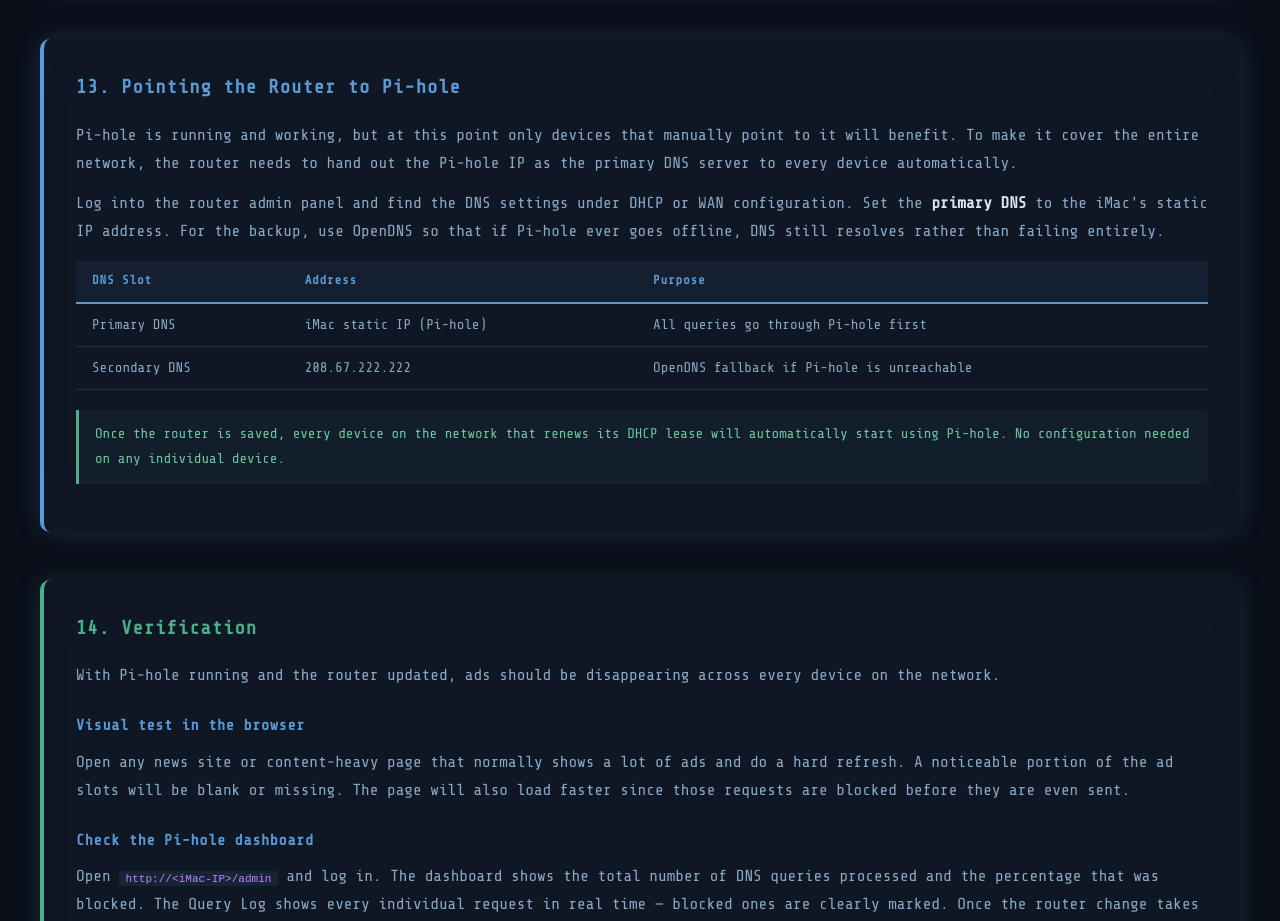
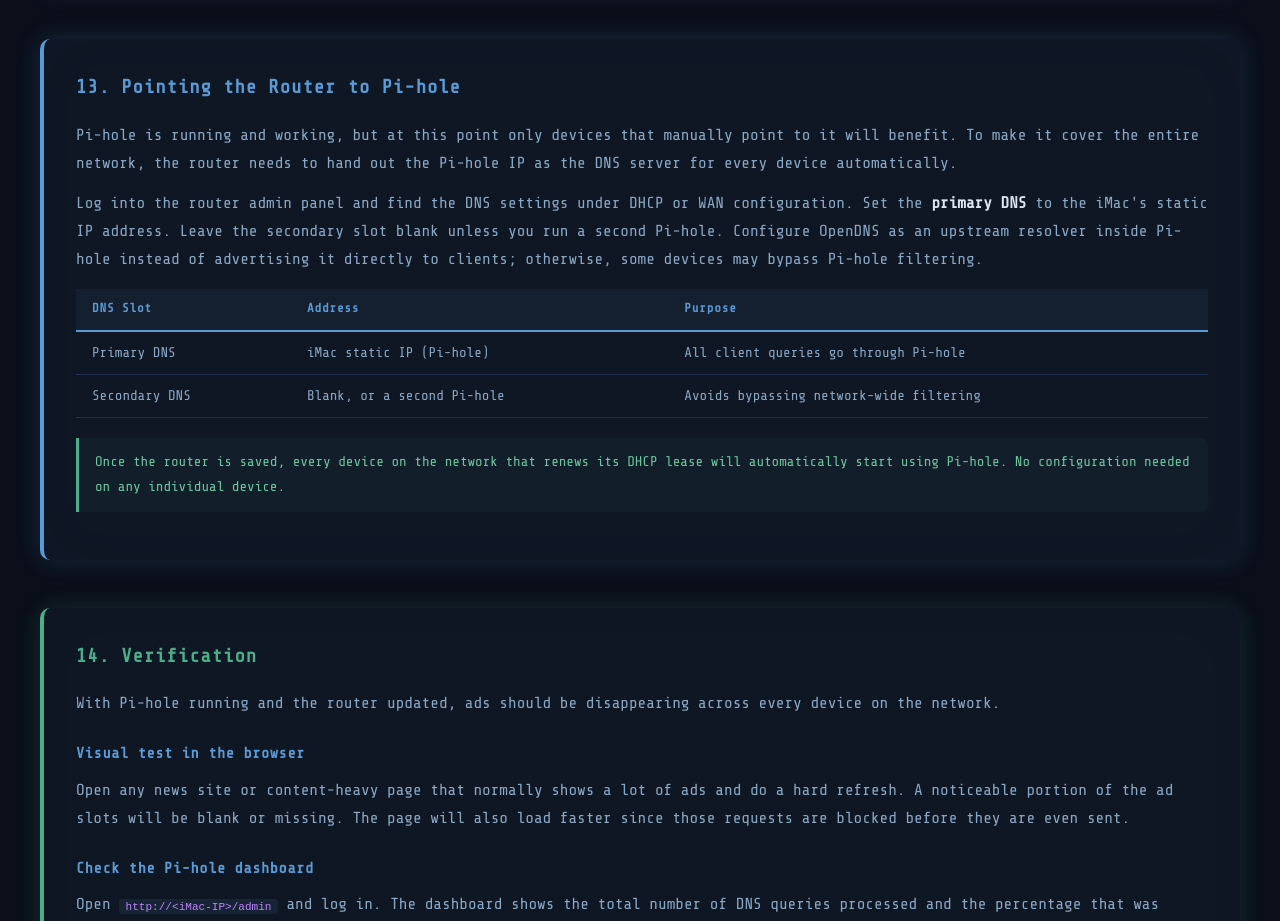
Before and after one commit to delriscotechnologies/dns-blocker, a plain HTML site: page index.html in a window 1280 px wide. Shown: the part 9480-10401 px from the top of the page. Drawn offline with nearby package versions, Linux system fonts and the light colour scheme.

Commit message:
Correct Pi-hole DNS guidance and HTML

```diff
--- a/index.html
+++ b/index.html
@@ -703,13 +703,14 @@
     <p>
       Pi-hole is running and working, but at this point only devices that manually point to
       it will benefit. To make it cover the entire network, the router needs to hand out the
-      Pi-hole IP as the primary DNS server to every device automatically.
+      Pi-hole IP as the DNS server for every device automatically.
     </p>
     <p>
       Log into the router admin panel and find the DNS settings under DHCP or WAN
       configuration. Set the <strong>primary DNS</strong> to the iMac's static IP address.
-      For the backup, use OpenDNS so that if Pi-hole ever goes offline, DNS still resolves
-      rather than failing entirely.
+      Leave the secondary slot blank unless you run a second Pi-hole. Configure OpenDNS as
+      an upstream resolver inside Pi-hole instead of advertising it directly to clients;
+      otherwise, some devices may bypass Pi-hole filtering.
     </p>
 
     <table>
@@ -717,8 +718,8 @@
         <tr><th>DNS Slot</th><th>Address</th><th>Purpose</th></tr>
       </thead>
       <tbody>
-        <tr><td>Primary DNS</td><td>iMac static IP (Pi-hole)</td><td>All queries go through Pi-hole first</td></tr>
-        <tr><td>Secondary DNS</td><td>208.67.222.222</td><td>OpenDNS fallback if Pi-hole is unreachable</td></tr>
+        <tr><td>Primary DNS</td><td>iMac static IP (Pi-hole)</td><td>All client queries go through Pi-hole</td></tr>
+        <tr><td>Secondary DNS</td><td>Blank, or a second Pi-hole</td><td>Avoids bypassing network-wide filtering</td></tr>
       </tbody>
     </table>
 
@@ -781,7 +782,6 @@
       and tracker that gets blocked is one less thing quietly watching what your family
       does online.
     </p>
-    <p>
   </section>
 
   <footer>
```
